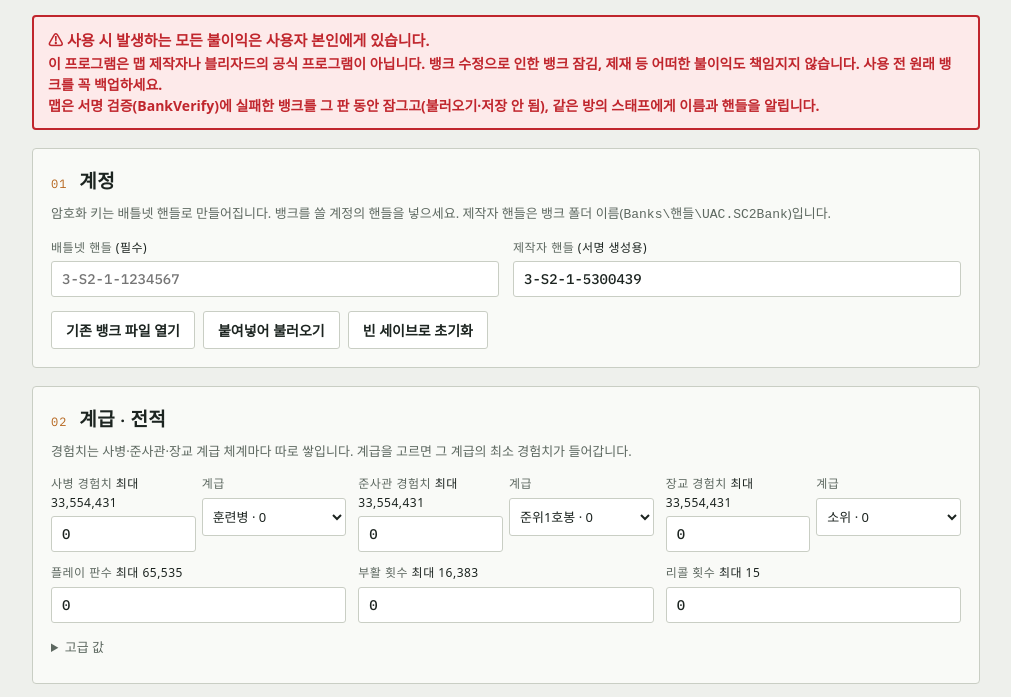
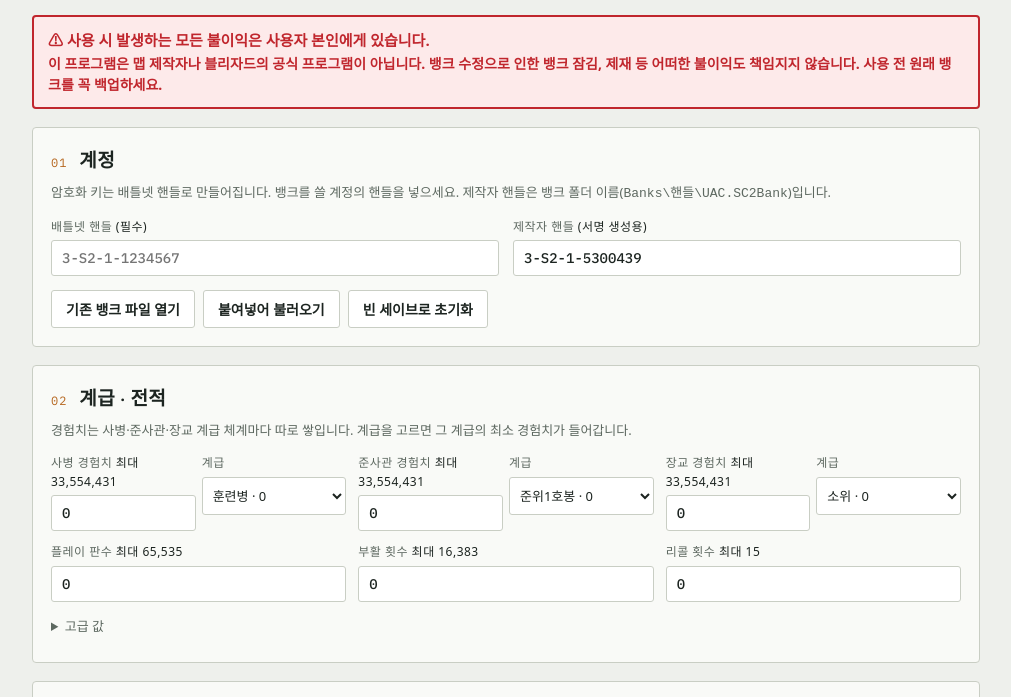
Before and after one commit to abc1324abc/uackr, a plain HTML site: page index.html in a window 1280 px wide. Shown: the part 85-782 px from the top of the page, without its empty margins (134-1145 px from the left). Drawn offline with Linux system fonts and the light colour scheme; a web font is replaced by a local one.

Commit message:
Update index.html

```diff
--- a/index.html
+++ b/index.html
@@ -152,8 +152,7 @@ details summary { cursor: pointer; font-size: 13px; color: var(--muted); }
   </header>
   <div class="danger" role="alert">
     <strong>⚠ 사용 시 발생하는 모든 불이익은 사용자 본인에게 있습니다.</strong>
-    이 프로그램은 맵 제작자나 블리자드의 공식 프로그램이 아닙니다. 뱅크 수정으로 인한 뱅크 잠김, 제재 등 어떠한 불이익도 책임지지 않습니다. 사용 전 원래 뱅크를 꼭 백업하세요.<br>
-    맵은 서명 검증(BankVerify)에 실패한 뱅크를 그 판 동안 잠그고(불러오기·저장 안 됨), 같은 방의 스태프에게 이름과 핸들을 알립니다.
+    이 프로그램은 맵 제작자나 블리자드의 공식 프로그램이 아닙니다. 뱅크 수정으로 인한 뱅크 잠김, 제재 등 어떠한 불이익도 책임지지 않습니다. 사용 전 원래 뱅크를 꼭 백업하세요.
   </div>
 
   <section class="panel" aria-labelledby="h-acc">
```
